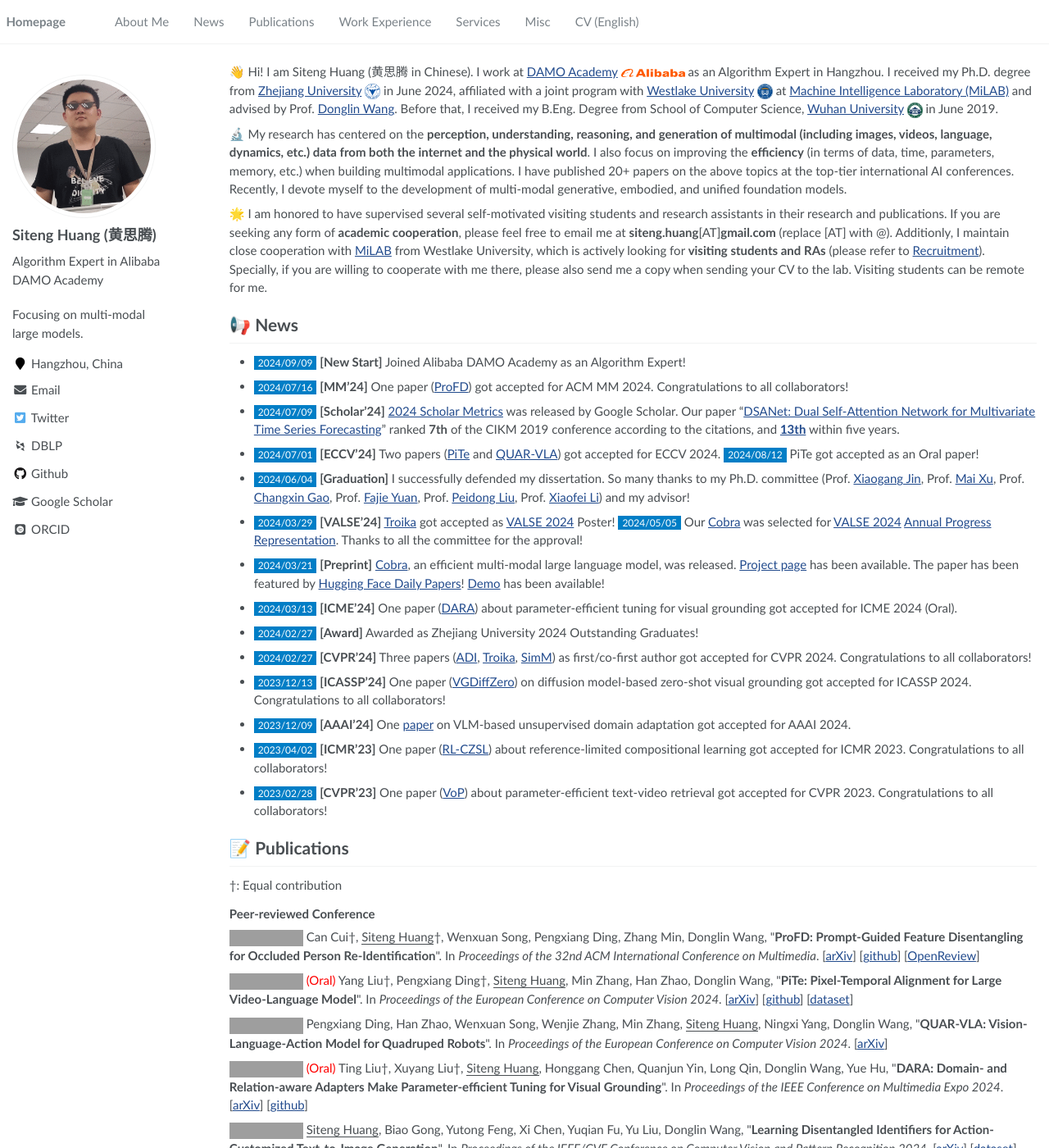
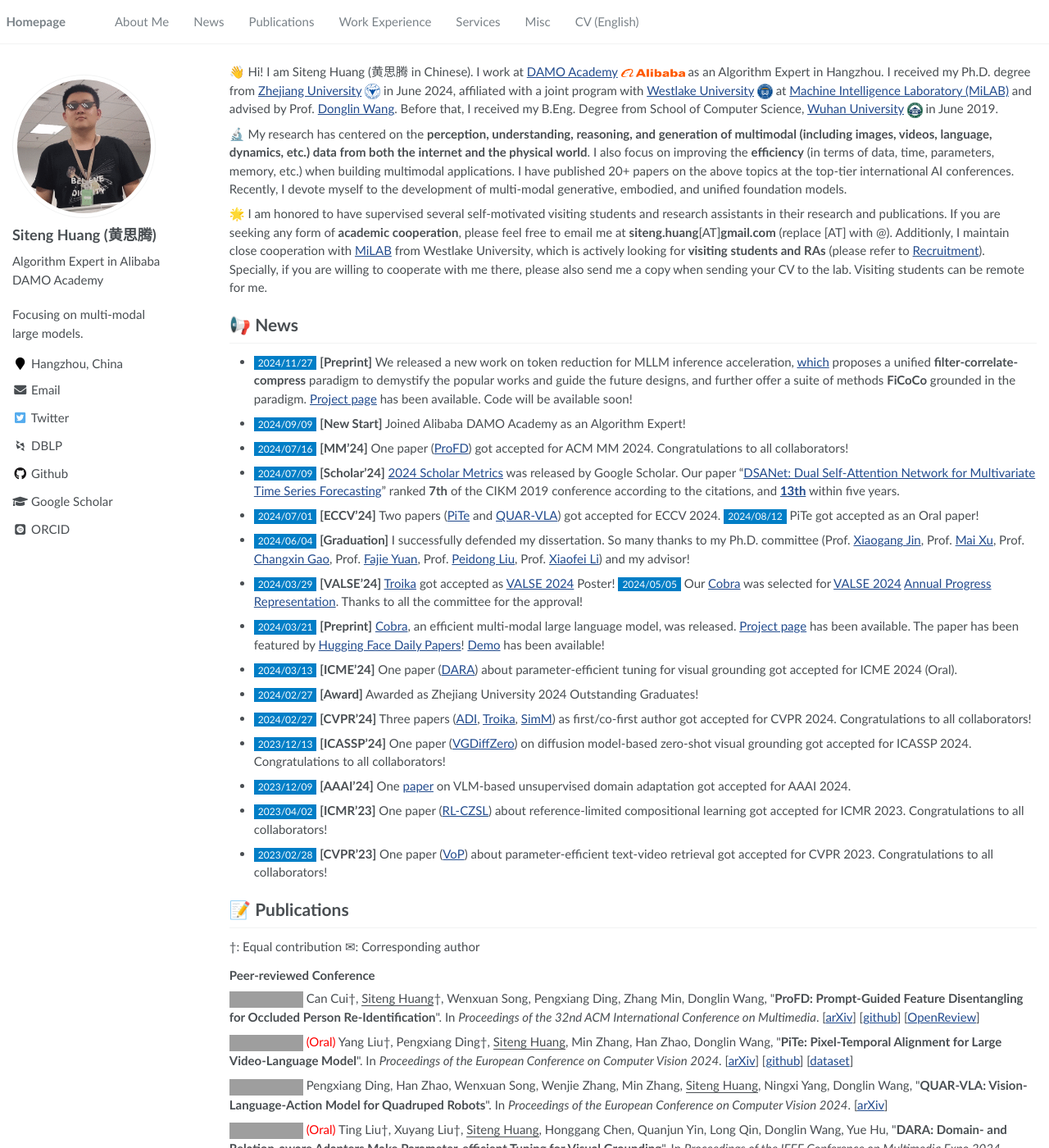
Before and after one commit to bighuang624/bighuang624.github.io, a Jekyll site: the page built from _pages/about.md, in a window 1280 px wide and 1400 px high. Shown: the whole window at 82% size. Built offline with Jekyll 4.4.1, drawn with Linux system fonts in a browser that asks for light colours; some web fonts are replaced; some of the changed text lies outside the part shown; grey boxes are pictures that could not be loaded.

Commit message:
add FiCoCo

```diff
--- a/_pages/includes/news.md
+++ b/_pages/includes/news.md
@@ -2,6 +2,7 @@
 
 <!-- 参考 https://huanwang.tech/ 的样式 -->
 
+* <span style="font-size:12px;color:#FFFFFF;background-color:#007ec6;padding:1px 5px 1.5px 5px;">2024/11/27</span> **[Preprint]** We released a new work on token reduction for MLLM inference acceleration, [which](https://arxiv.org/abs/2411.17686) proposes a unified **filter-correlate-compress** paradigm to demystify the popular works and guide the future designs, and further offer a suite of methods **FiCoCo** grounded in the paradigm. [Project page](https://FiCoCo-accelerate.github.io/) has been available. Code will be available soon!
 * <span style="font-size:12px;color:#FFFFFF;background-color:#007ec6;padding:1px 5px 1.5px 5px;">2024/09/09</span> **[New Start]** Joined Alibaba DAMO Academy as an Algorithm Expert!
 * <span style="font-size:12px;color:#FFFFFF;background-color:#007ec6;padding:1px 5px 1.5px 5px;">2024/07/16</span> **[MM'24]** One paper ([ProFD](https://openreview.net/forum?id=o2axlPlXYY)) got accepted for ACM MM 2024. Congratulations to all collaborators!
 * <span style="font-size:12px;color:#FFFFFF;background-color:#007ec6;padding:1px 5px 1.5px 5px;">2024/07/09</span> **[Scholar'24]** [2024 Scholar Metrics](https://scholar.googleblog.com/2024/07/2024-scholar-metrics-released.html) was released by Google Scholar. Our paper "[DSANet: Dual Self-Attention Network for Multivariate Time Series Forecasting](https://kyonhuang.top/publication/dual-self-attention-network)" ranked **7th** of the CIKM 2019 conference according to the citations, and **[13th](https://scholar.google.com/citations?hl=zh-CN&oe=GB&view_op=list_hcore&venue=V-IMg2OTpU8J.2024&vq=eng_databasesinformationsystems&cstart=0)** within five years.
--- a/_pages/includes/pub_short.md
+++ b/_pages/includes/pub_short.md
@@ -1,6 +1,7 @@
 # 📝 Publications
 
 †: Equal contribution
+✉: Corresponding author
 
 ### Peer-reviewed Conference
 
@@ -42,6 +43,8 @@
 
 ### Preprints & Under Submission
 
+<a href="https://arxiv.org/abs/2411.17686" target="_blank"><img src="https://img.shields.io/badge/arXiv-2411.17686-B31B1B?style=flat-square"></a> Yuhang Han†, Xuyang Liu†, Pengxiang Ding, Donglin Wang, Honggang Chen, Qingsen Yan, <u>Siteng Huang✉</u>, &quot;**Rethinking Token Reduction in MLLMs: Towards a Unified Paradigm for Training-Free Acceleration**&quot;. *arXiv preprint arXiv:2411.17686*. [[pdf](https://arxiv.org/pdf/2411.17686.pdf)] [[project page](https://FiCoCo-accelerate.github.io/)] [[huggingface paper](https://huggingface.co/papers/2411.17686)]
+
 <a href="https://arxiv.org/abs/2410.05317" target="_blank"><img src="https://img.shields.io/badge/arXiv-2410.05317-B31B1B?style=flat-square"></a> Chang Zou†, Xuyang Liu†, Ting Liu, <u>Siteng Huang</u>, Linfeng Zhang, &quot;**Accelerating Diffusion Transformers with Token-wise Feature Caching**&quot;. *arXiv preprint arXiv:2410.05317*. [[pdf](https://arxiv.org/pdf/2410.05317.pdf)] [[github](https://github.com/Shenyi-Z/ToCa)]
 
 <a href="https://arxiv.org/abs/2408.17083" target="_blank"><img src="https://img.shields.io/badge/arXiv-2408.17083-B31B1B?style=flat-square"></a> Fengyuan Dai, <u>Siteng Huang</u>, Min Zhang, Biao Gong, Donglin Wang, &quot;**Focus-Consistent Multi-Level Aggregation for Compositional Zero-Shot Learning**&quot;. *arXiv preprint arXiv:2408.17083*. [[pdf](https://arxiv.org/pdf/2408.17083.pdf)]
```
